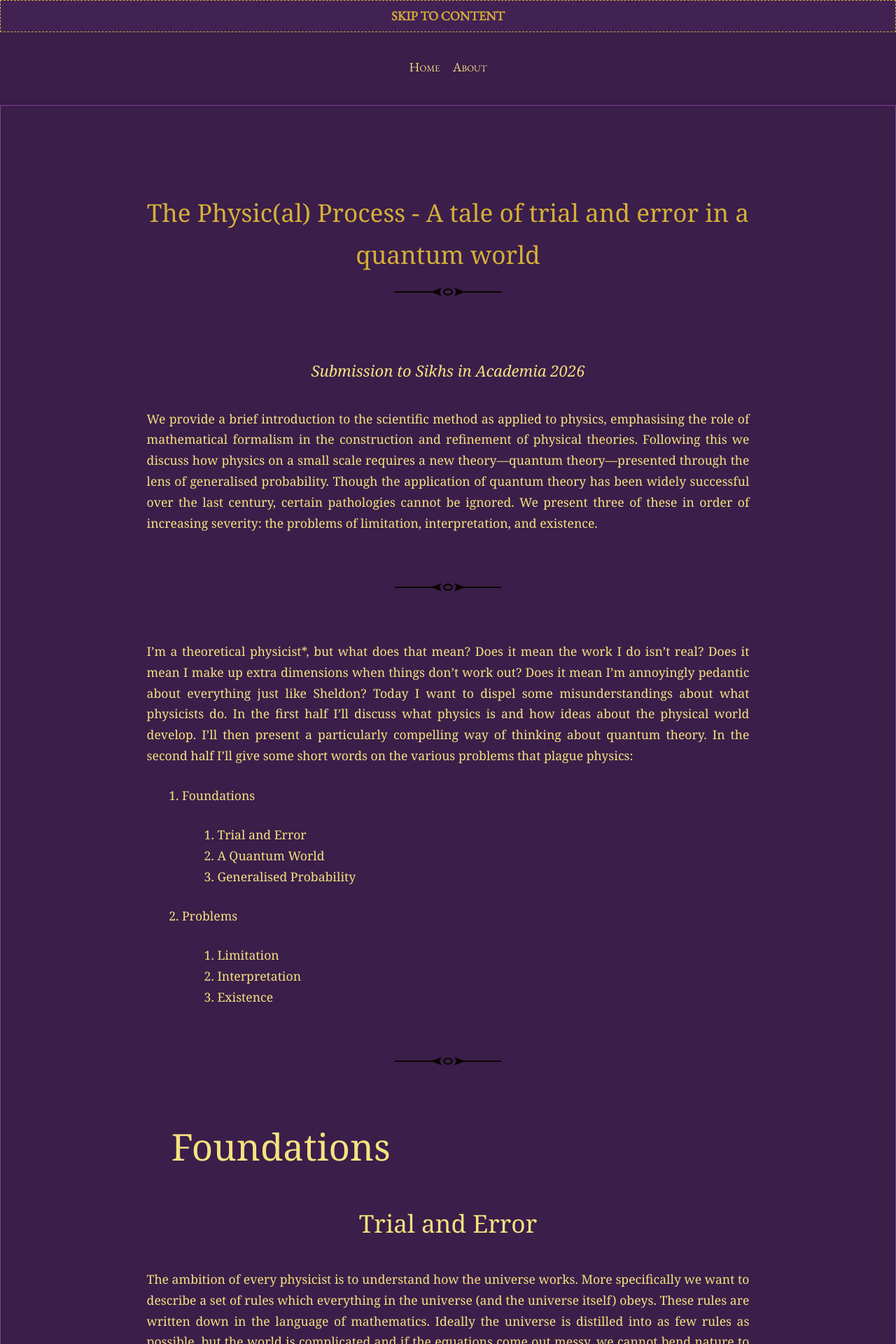
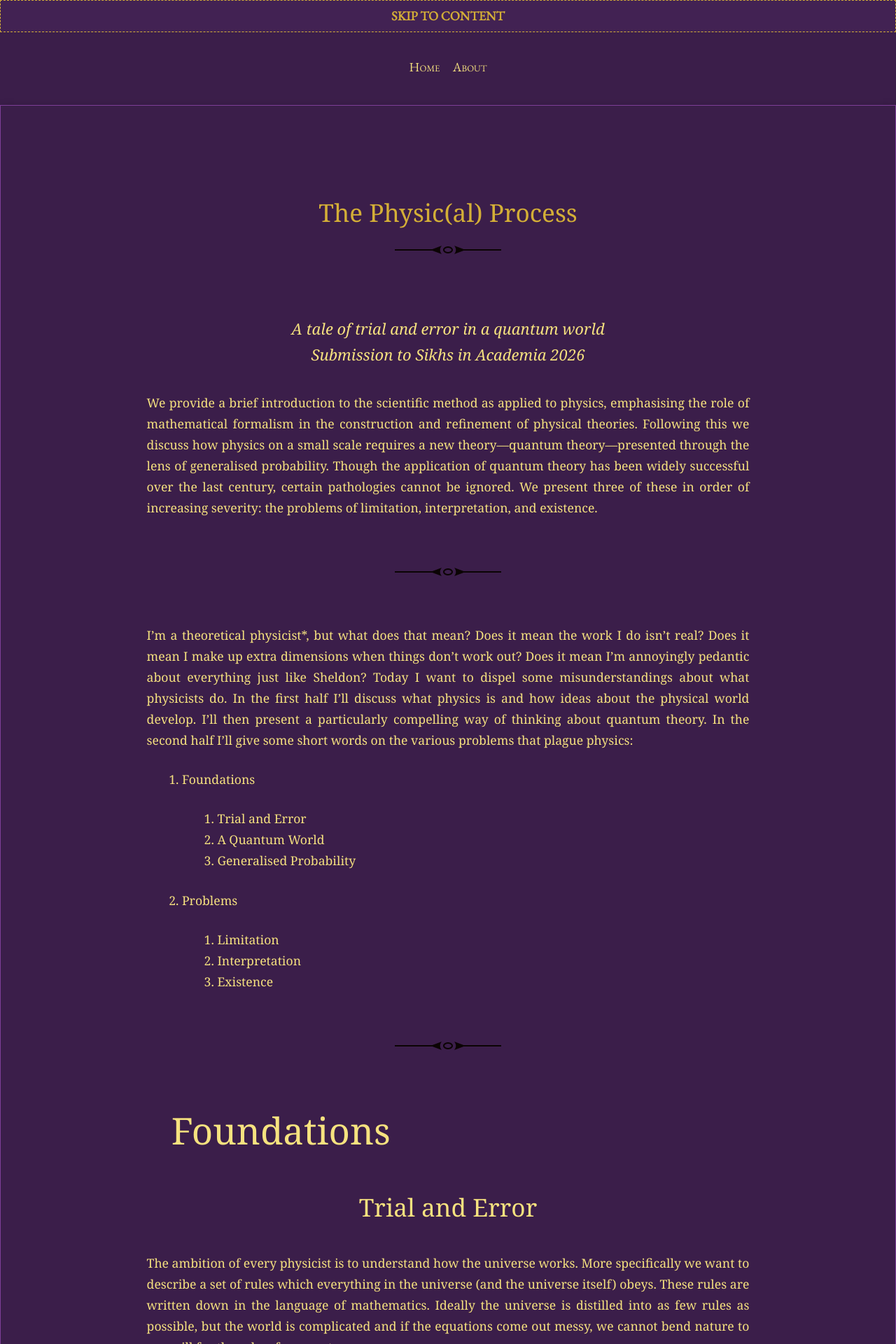
Before and after one commit to GangaSM/Meditations-on-Second-Philosophy, a Jekyll site: the page built from _posts/2026-05-09-thephysicalprocess.md, in a window 1280 px wide. Shown: the top 1920 px of the page at 70% size. Built offline with Jekyll 4.4.1, drawn with Linux system fonts in a browser that asks for light colours; some of the changed text lies outside the part shown.

Commit message:
Update 2026-05-09-thephysicalprocess.md

```diff
--- a/_posts/2026-05-09-thephysicalprocess.md
+++ b/_posts/2026-05-09-thephysicalprocess.md
@@ -1,6 +1,6 @@
 ---
-title: The Physic(al) Process - A tale of trial and error in a quantum world
-subtitle: Submission to Sikhs in Academia 2026
+title: The Physic(al) Process
+subtitle: A tale of trial and error in a quantum world<br>Submission to Sikhs in Academia 2026
 layout: post
 author: Ganga Singh Manchanda
 category: philosophy of physics
@@ -30,9 +30,17 @@ I'm a theoretical physicist*, but what does that mean? Does it mean the work I d
 The ambition of every physicist is to understand how the universe works. More specifically we want to describe a set of rules which everything in the universe (and the universe itself) obeys. These rules are written down in the language of mathematics. Ideally the universe is distilled into as few rules as possible, but the world is complicated and if the equations come out messy, we cannot bend nature to our will for the sake of compactness.
 
 To start then, let's guess some rule based on our intuition and write it down on a piece of paper. My intuition tells me that a fast, heavy punch hurts more than a slow, light punch. I might then write down:
-$$\text{force}=\text{mass}\times\text{velocity}$$
+
+<div style="text-align: center; font-size: 1em;">
+	\[ \text{force}=\text{mass}\times\text{velocity} \]
+<\div>
+
 and then we check the physical consequences implied by this rule. Congratulations, you are now a theoretical physicist! Next we have to check that the universe actually obeys this rule, so we go out into the world and test whether what we've written down actually matches what happens. This is the job of the experimental physicist. If there is a discrepancy between prediction and experiment then the rules we wrote down were wrong and we go back to the drawing board. In this case we were wrong, but not entirely. According to this rule, the follow through on a punch has no impact on how much it hurts. If you've ever been punched, you know that just isn't true. Returning to the problem, let's instead write:
-$$\text{force}=\text{mass}\times\text{acceleration}$$
+
+<div style="text-align: center; font-size: 1em;">
+	\[ \text{force}=\text{mass}\times\text{acceleration} \]
+<\div>
+
 and have an experimentalist verify again. Acceleration accounts for this follow through unlike velocity. This time we find that the rule holds, **but only under certain conditions**. And it's this phrase that contains everything important about how physics actually works. No rule is final.
 
 In fact, when we move to scenarios where mass continually changes---like a rocket burning its fuel as it propels itself---this equation no longer holds. To resolve this we go back to the drawing board again, keeping the elements that agree with observation and discarding the elements that don't. This back and forth is the process by which physics happens and it leads us to a set of rules that encompasses more and more physical phenomena accurately. In the end we hope to have one set of rules which describes everything.
@@ -50,7 +58,11 @@ Now imagine an electron, a fundamental particle. I can place it at some starting
 In quantum theory, it's all about possibility. An electron could be here, or it could be there, and until I take a peek and find out, its in both. An electron could have this momentum, or it could have that momentum, and again until I take a peek it has both. This isn't simply a statement of uncertainty, the particle really is in both positions until we measure and it really does have both momenta until we measure (subject to interpretation). The idea of a localised particle has no meaning before we peek because our observation forces it to pick an option.
 
 With the ball, I could talk about the its position and its momentum, and how the two are related. I can say that when the ball is first kicked, it has the greatest momentum, and that when its finally stopped it has the least momentum. In this way, the positions and momenta of the ball are correlated. I can't do the same thing with the electron. The universe places a limit on how much I can simultaneously know about position and momentum through Heisenberg's uncertainty principle:
-$$\Delta x\Delta p\ge\frac{\hbar}{2}$$
+
+<div style="text-align: center; font-size: 1em;">
+	\[ \Delta x\Delta p\ge\frac{\hbar}{2} \]
+<\div>
+
 This equation describes a tradeoff in information between position and momentum. The more I know about position the less I know about momentum. The more I know about momentum the less I know about position.
 
 The best comparison I can make is to think about an ice cube moving around in the dark. I can't see, so all I can do is grab at it to know its position. It's really slippery though, so as I grab it, it shoots out of my hand. The more tightly I grasp it, the more quickly it shoots out of my hand and so the more accurately I can measure its position, the less certain I am of its momentum in the next moment.
@@ -66,17 +78,27 @@ Now comes the interesting part. I'm going to argue that all this feels weird to
 Consider the very human example of height and shoe size. All humans have some height and some shoe size (assuming they have feet). Even before I check all 8 billion of them, they exist. I might imagine some spreadsheet somewhere with 8 billion entries that look like $(\text{height},\text{shoe size})$ acting as an underlying description of reality.
 
 In terms of the ball, all possible positions and momenta exist in a spreadsheet called the state space. If there are two positions, left and right, and two momenta, forwards and backwards, then all information about the ball is encoded in the pair $(x,p)$. The complete set of options the ball can exist in, the state space, is then:
+
 <div style="text-align: center; font-size: 1em;">
 	\[ \Omega=\{(L,F),(L,B),(R,F),(R,B)\} \]
 <\div>
+
 Any one of these four options represents a complete specification of reality and even if we don't know the exact state of the ball, we know it's one of these four options.
 
 In a state space description of reality, knowledge of one variable can narrow down knowledge of the other. Imagine that $(R,B)$ was no longer an option and the state space was reduced to:
-$$\Omega=\{(L,F),(L,B),(R,F)\}$$
+
+<div style="text-align: center; font-size: 1em;">
+	\[ \Omega=\{(L,F),(L,B),(R,F)\} \]
+<\div>
+
 Here when $x=L$, $p(L,F)=p(L,B)=\frac{1}{2}$, and when $x=R$, $p(R,F)=1$. In this case, if I know that $x=R$, then I immediately know that $p=F$ because the two results are correlated through the joint distribution $p(x,p)$.
 
 The electron doesn't admit a joint distribution like the ball does. Instead everything we know about a given electron is encoded in a state $\psi$ which replaces the $(x,p)$ picture we have for the information of the ball. At any given time, I can interpret $\psi$ through the lens of position, as some probability of seeing a position $p_\psi(x)=|\psi(x)|^2$, or through the lens of momentum, as $p_\tilde{\psi}(p)=|\tilde{\psi}(p)|^2$, but never as $p_{\psi\backslash\tilde{\psi}}(x,p)$ at the same time. Quantum theory removes the spreadsheet underneath and instead follows the rule:
-$$\psi + \text{measurement of }x\text{ OR }p\longrightarrow\text{probabilities of }x\text{ OR }p$$
+
+<div style="text-align: center; font-size: 1em;">
+	\[ \psi + \text{measurement of }x\text{ OR }p\longrightarrow\text{probabilities of }x\text{ OR }p \]
+</div>
+
 If I choose to measure position, quantum theory tells me the probabilities for position outcomes. If I choose momentum, it tells me the probabilities for momentum outcomes. But the theory cannot describe probabilities for position and momentum outcomes at the same time. This is more general than the description of the ball, because in the quantum theory I can never have a situation where knowing the position $x=R$, immediately tells me the momentum $p=F$. The Heisenberg uncertainty principle forbids correlations as restrictive as this one, and so it forbids an underlying spreadsheet from describing an electron.
 
 If I have many electrons, these quantum effects average out over the collective resulting in the emergence of a ball that behaves like a ball rather than a ball that behaves like an electron.
```
